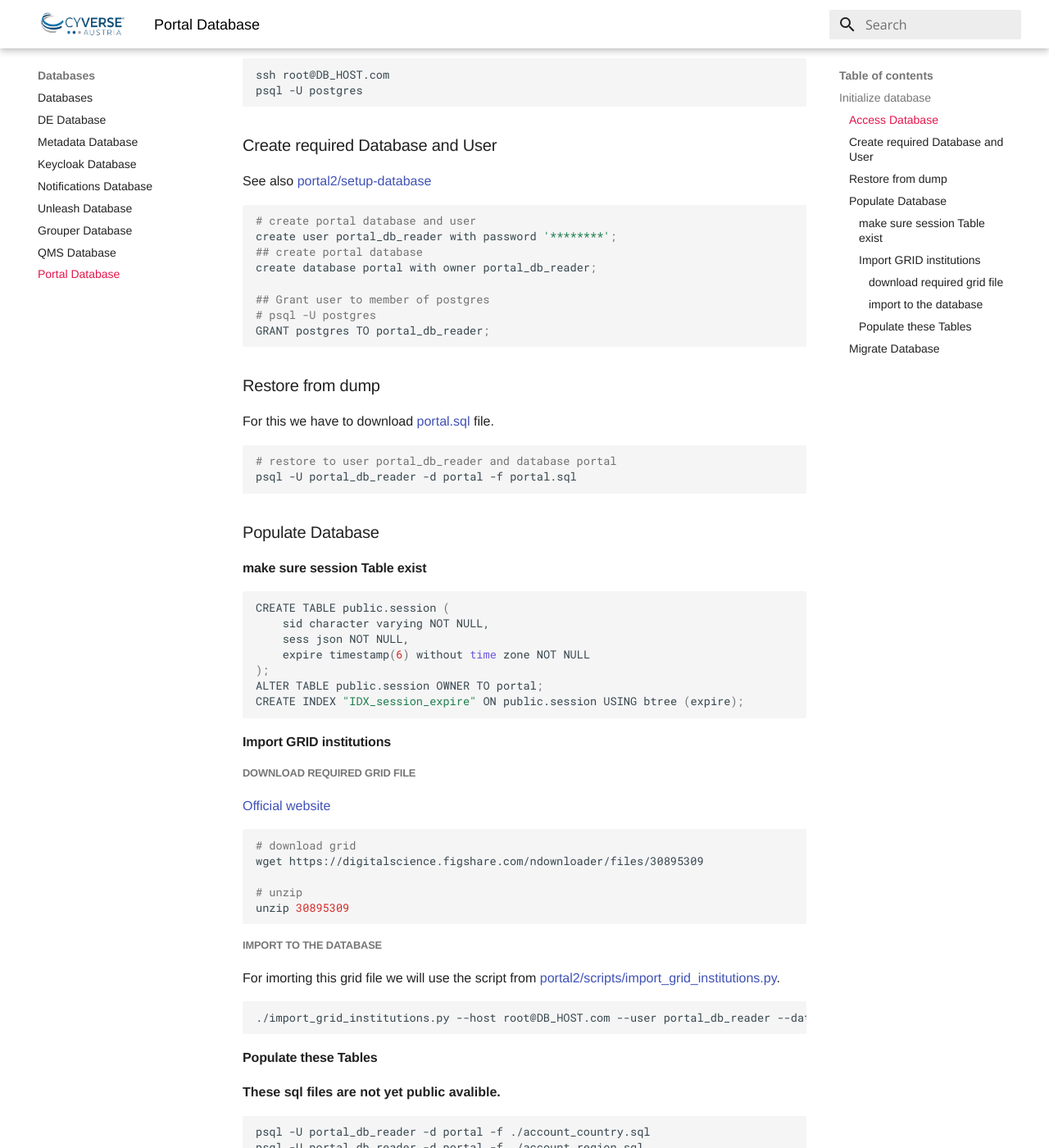
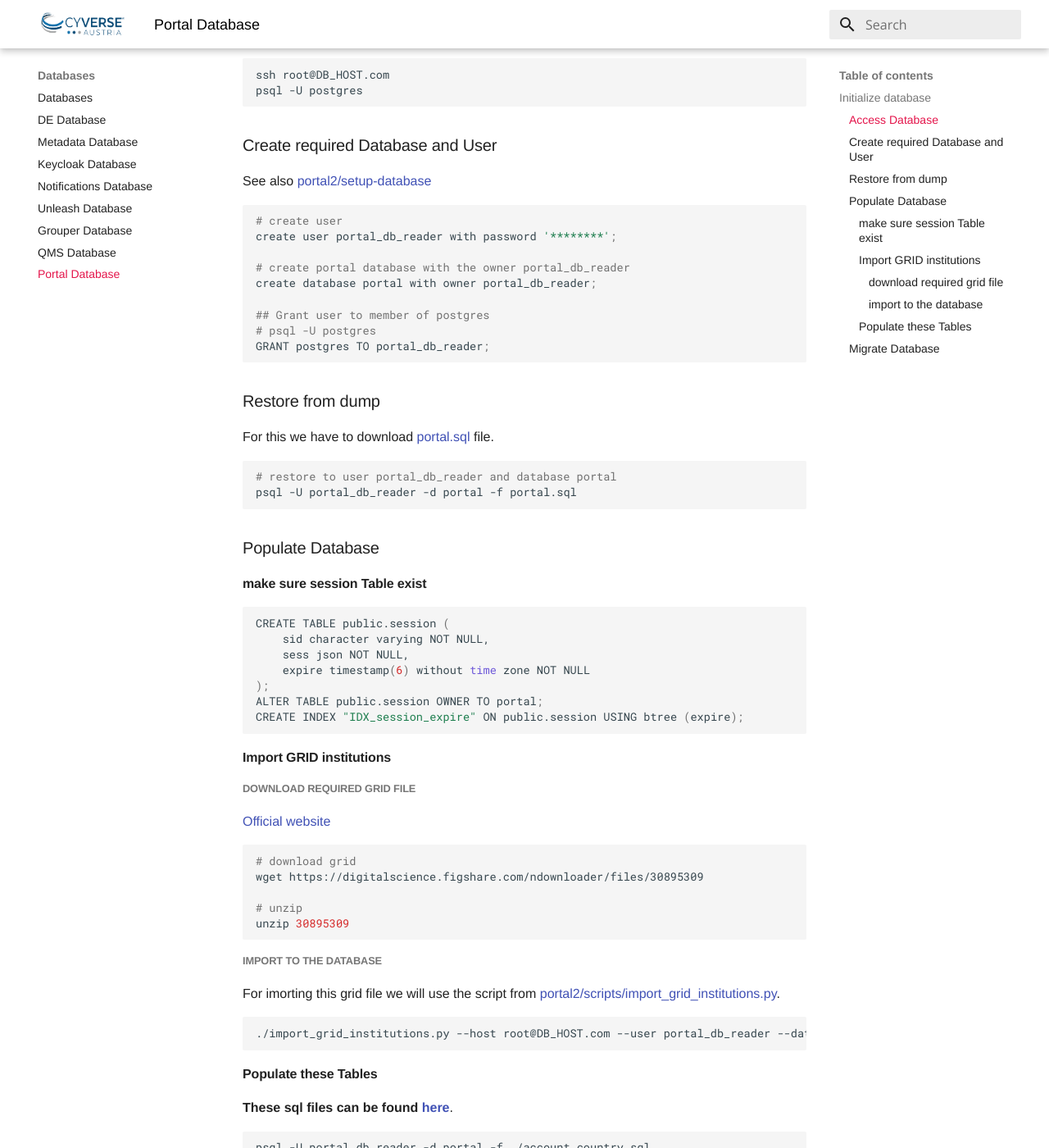
Before and after one commit to cyverse-austria/docs, an MkDocs documentation site: the page built from docs/database/portal-db.md, in a window 1280 px wide and 1400 px high, scrolled down 331 px. Shown: the whole window at 82% size. Built offline with MkDocs 1.6.1 and Material for MkDocs 9.7.7, drawn with Linux system fonts in a browser that asks for light colours.

Commit message:
portaldb: update

````diff
--- a/docs/database/portal-db.md
+++ b/docs/database/portal-db.md
@@ -16,9 +16,10 @@ See also [portal2/setup-database](https://gitlab.com/cyverse/portal2#setup-datab
 
 
 ```bash
-# create portal database and user
+# create user
 create user portal_db_reader with password '********';
-## create portal database
+
+# create portal database with the owner portal_db_reader
 create database portal with owner portal_db_reader;
 
 ## Grant user to member of postgres
@@ -70,7 +71,8 @@ For imorting this grid file we will use the script from [portal2/scripts/import_
 ```
 
 #### Populate these Tables
-**These sql files are not yet public avalible.**
+**These sql files can be found [here](https://github.com/cyverse-austria/portal2-db)**.
+
 ```bash
 psql -U portal_db_reader -d portal -f ./account_country.sql
 psql -U portal_db_reader -d portal -f ./account_region.sql
````
